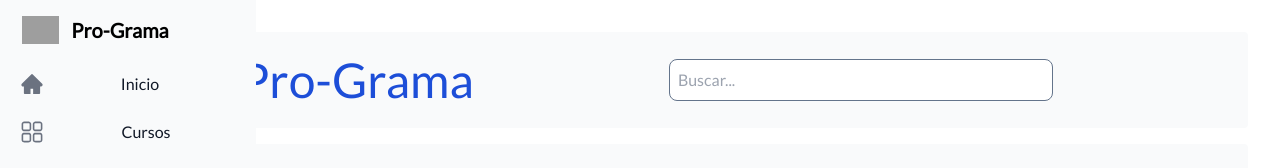
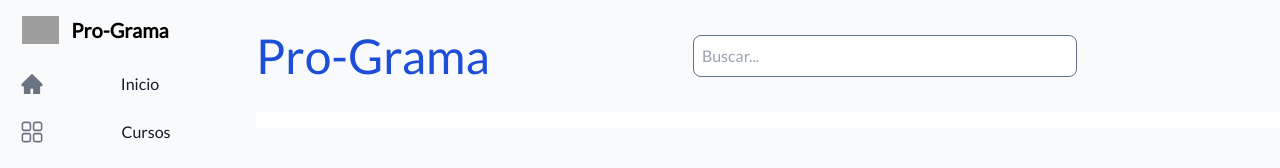
Before and after one commit to No-Country/s6-02-m-java-react, a React (Vite) app in the folder frontend/Pro-Grama/: page / in a window 1280 px wide. Shown: the top 168 px of the page. Built offline with nearby package versions, Linux system fonts and the light colour scheme; grey boxes are pictures that could not be loaded.

Commit message:
desktop view updated, now the dashboard can be more visible without white space between left and right sides

```diff
--- a/frontend/Pro-Grama/src/App.jsx
+++ b/frontend/Pro-Grama/src/App.jsx
@@ -1,11 +1,13 @@
 import "./App.css";
-import { Sidebar} from "./components";
+import { Sidebar } from "./components";
+import { Sections } from "./components";
 
 function App() {
   return (
     <>
-      <div className="App container">
+      <div className="App">
         <Sidebar />
+        <Sections />
       </div>
     </>
   );
--- a/frontend/Pro-Grama/src/components/Header.jsx
+++ b/frontend/Pro-Grama/src/components/Header.jsx
@@ -4,7 +4,7 @@ import { Search } from "./search";
 const Header = () => {
   return (
     <div className="grid grid-cols-1 gap-4 mb-4">
-      <div className="flex items-center justify-between h-24 rounded bg-gray-50 dark:bg-gray-800">
+      <div className="flex items-center justify-between h-28 bg-gray-50 dark:bg-gray-800">
         <h1 className="text-5xl text-blue-700 bg-gray-50 dark:bg-gray-800">
           Pro-Grama
         </h1>
--- a/frontend/Pro-Grama/src/components/Sections.jsx
+++ b/frontend/Pro-Grama/src/components/Sections.jsx
@@ -5,14 +5,14 @@ import { CardContainer } from "./";
 
 const Sections = () => {
   return (
-    <div className="p-auto m-auto sm:ml-52">
-      <div className=" rounded-lg dark:border-gray-700">
+    <div className="min-w-screen min-h-screen absolute right-auto left-[16rem] top-0 bottom-0 border-red-500 border-dashed ">
+      <div className="rounded-sm dark:border-gray-700">
         {/* Primer Seccion de cuadrados, mover grid-cols para cambiar el estilo */}
-        <Header/>
+        <Header />
 
         {/* Segunda Seccion de cuadrados, mover Flex para cambiar el estilo */}
         <div className="flex items-center justify-center h-48 mb-4 rounded bg-gray-50 dark:bg-gray-800">
-          <ProgressCards/>
+          <ProgressCards />
         </div>
 
         {/* Tercer Seccion de cuadrados, mover grid-cols para cambiar el estilo */}
@@ -33,7 +33,7 @@ const Sections = () => {
           {/* Cuarta Seccion de cuadrados, mover Flex para cambiar el estilo */}
         </div>
         <div className="flex items-center justify-center mb-4 rounded bg-gray-50 dark:bg-gray-800">
-        <CardContainer />
+          <CardContainer />
         </div>
 
         {/* Ultima Seccion de cuadrados, mover grid-cols para cambiar el estilo */}
--- a/frontend/Pro-Grama/src/components/Sidebar.jsx
+++ b/frontend/Pro-Grama/src/components/Sidebar.jsx
@@ -1,6 +1,5 @@
-import { Sections, SidebarItems } from "./";
+import { SidebarItems } from "./";
 export { SidebarItems } from "./";
-import { Header } from "./";
 
 const Sidebar = () => {
   return (
@@ -30,7 +29,7 @@ const Sidebar = () => {
 
       <aside
         id="logo-sidebar"
-        className="fixed top-0 left-0 z-40 w-64 h-screen transition-transform -translate-x-full sm:translate-x-0"
+        className="fixed top-0 left-0 z-10 w-64 h-screen transition-transform -translate-x-full sm:translate-x-0"
         aria-label="Sidebar"
       >
         <div className="h-full px-3 py-4 overflow-y-auto bg-gray-50 dark:bg-gray-800">
@@ -52,9 +51,6 @@ const Sidebar = () => {
           <SidebarItems />
         </div>
       </aside>
-
-      {/* Secciones */}
-      <Sections />
     </>
   );
 };
```
